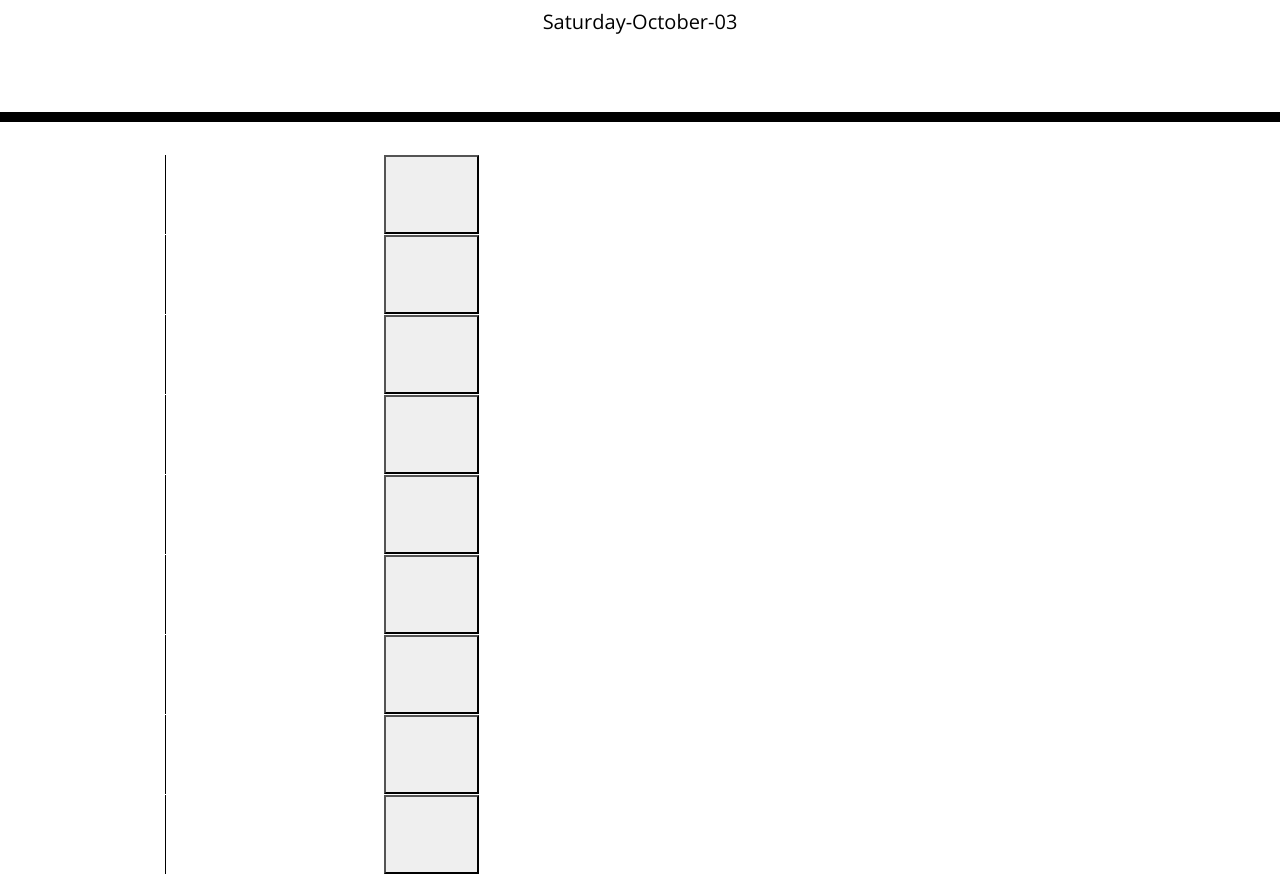
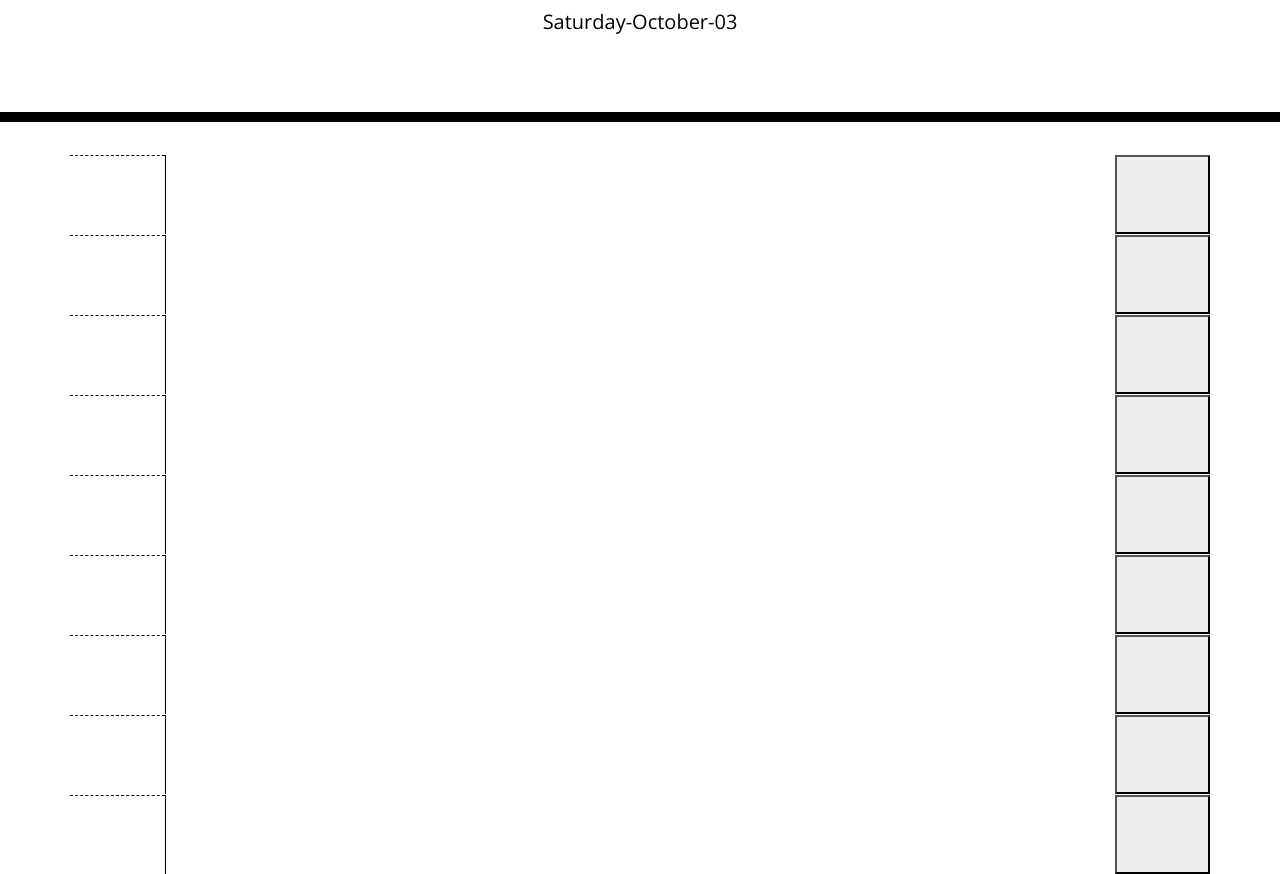
Before and after one commit to geigea84/work-day-scheduler, a plain HTML site: page index.html in a window 1280 px wide. Shown: the part 182-1056 px from the top of the page. Drawn offline with nearby package versions, Linux system fonts and the light colour scheme.

Commit message:
completed grid layout, checking css to add/coordinate classes

```diff
--- a/index.html
+++ b/index.html
@@ -32,48 +32,48 @@
     <div class="container">
       <!--9 rows, split columns into 1-10-1-->
       <div class="row" id="0900">
-        <div class="col-1"></div>
-        <textarea></textarea>
+        <div class="col-1 hour"></div>
+        <textarea class="col-10"></textarea>
         <button class="col-1"></button>
       </div>
       <div class="row" id="1000">
-        <div class="col-1"></div>
-        <textarea></textarea>
+        <div class="col-1 hour"></div>
+        <textarea class="col-10"></textarea>
         <button class="col-1"></button>
       </div>
       <div class="row" id="1100">
-        <div class="col-1"></div>
-        <textarea></textarea>
+        <div class="col-1 hour"></div>
+        <textarea class="col-10"></textarea>
         <button class="col-1"></button>
       </div>
       <div class="row" id="1200">
-        <div class="col-1"></div>
-        <textarea></textarea>
+        <div class="col-1 hour"></div>
+        <textarea class="col-10"></textarea>
         <button class="col-1"></button>
       </div>
       <div class="row" id="1300">
-        <div class="col-1"></div>
-        <textarea></textarea>
+        <div class="col-1 hour"></div>
+        <textarea class="col-10"></textarea>
         <button class="col-1"></button>
       </div>
       <div class="row" id="1400">
-        <div class="col-1"></div>
-        <textarea></textarea>
+        <div class="col-1 hour"></div>
+        <textarea class="col-10"></textarea>
         <button class="col-1"></button>
       </div>
       <div class="row" id="1500">
-        <div class="col-1"></div>
-        <textarea></textarea>
+        <div class="col-1 hour"></div>
+        <textarea class="col-10"></textarea>
         <button class="col-1"></button>
       </div>
       <div class="row" id="1600">
-        <div class="col-1"></div>
-        <textarea></textarea>
+        <div class="col-1 hour"></div>
+        <textarea class="col-10"></textarea>
         <button class="col-1"></button>
       </div>
       <div class="row" id="1700">
-        <div class="col-1"></div>
-        <textarea></textarea>
+        <div class="col-1 hour"></div>
+        <textarea class="col-10"></textarea>
         <button class="col-1"></button>
       </div>
     </div>
```
